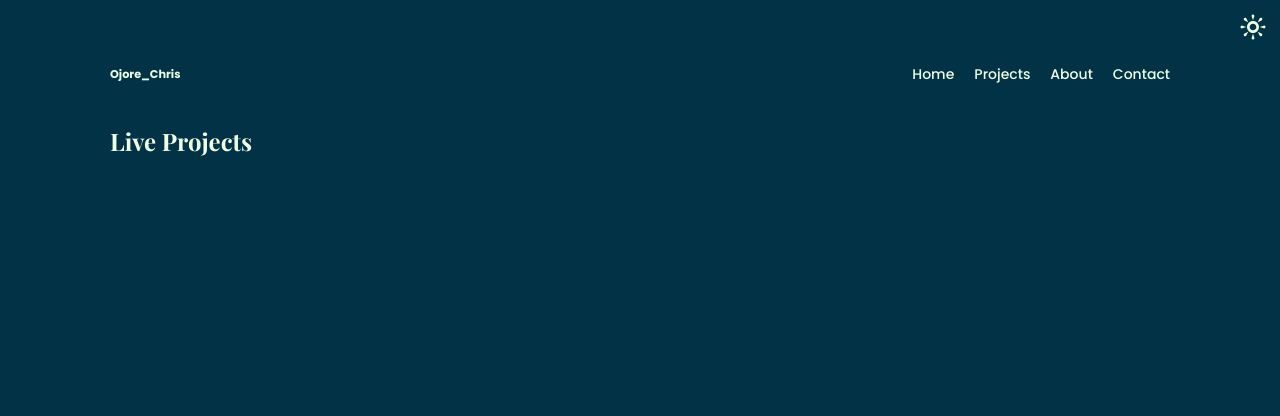
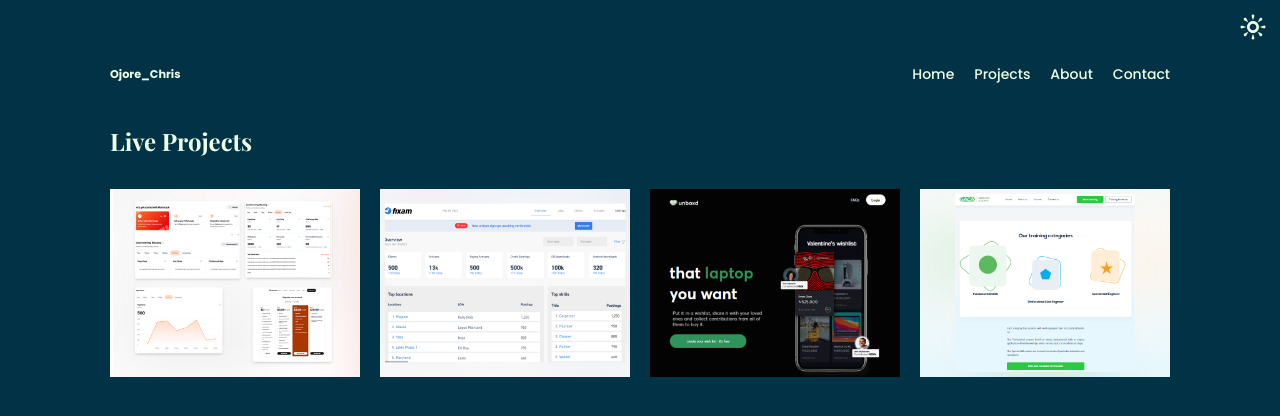
Before and after one commit to creasedigital/crease-portfolio, a React (Vite) app: page /projects in a window 1280 px wide. Shown: the top 416 px of the page. Built offline with nearby package versions, Linux system fonts and the light colour scheme; a web font is replaced by a local one.

Commit message:
modal added

```diff
--- a/package.json
+++ b/package.json
@@ -12,6 +12,7 @@
     "@chakra-ui/react": "^2.3.2",
     "@emotion/react": "^11",
     "@emotion/styled": "^11",
+    "@types/react-modal": "^3.13.1",
     "@types/react-router-dom": "^5.3.3",
     "aos": "^2.3.4",
     "framer-motion": "^6",
@@ -19,6 +20,7 @@
     "react-dom": "^18.2.0",
     "react-icons": "^4.4.0",
     "react-intersection-observer": "^9.4.0",
+    "react-modal": "^3.15.1",
     "react-router-dom": "^6.3.0",
     "react-tsparticles": "^2.3.1",
     "tsparticles": "^2.3.2",
--- a/src/main.tsx
+++ b/src/main.tsx
@@ -9,7 +9,12 @@ import { theme } from "./theme/BaseTheme";
 import { GlobalStyles } from "./theme/GlobalStyles";
 import { Global } from "@emotion/react";
 
-ReactDOM.createRoot(document.getElementById("root") as HTMLElement).render(
+const container = document.getElementById("root");
+if (!container) throw new Error("Failed to find the root element");
+const root = ReactDOM.createRoot(container);
+
+// ReactDOM.createRoot(document.getElementById("root") as HTMLElement).render(
+root.render(
 	<React.StrictMode>
 		<Suspense fallback={<Spinner />}>
 			<ChakraProvider theme={theme}>
--- a/src/views/Projects/index.tsx
+++ b/src/views/Projects/index.tsx
@@ -1,8 +1,63 @@
-import { Flex, Box, Image, Heading } from "@chakra-ui/react";
+import { useState } from "react";
+import ReactDOM from "react-dom";
+import { Flex, Box, Image, Heading, useColorMode } from "@chakra-ui/react";
+import { liveProjects, sideProjects } from "data";
+import ReactModal from "react-modal";
+import MAINSTACK from "assets/imgs/1_mainstack.jpg";
+import FIXAM from "assets/imgs/2_fixam.jpg";
+import UNBOXD from "assets/imgs/3_unboxd.jpg";
+import GACA from "assets/imgs/4_gaca.jpg";
+import ADROSOL from "assets/imgs/s1_adrosol.jpg";
+import DASHBOARD from "assets/imgs/s2_dashboard.jpg";
+import CLOUDBANK from "assets/imgs/s3_cloudbank.jpg";
+import GITHUBUSER from "assets/imgs/s4_github.jpg";
+import Colors from "constants/Colors";
+import "./styles.css";
+
+const customStyles = {
+	content: {
+		top: "50%",
+		left: "50%",
+		right: "auto",
+		bottom: "auto",
+		marginRight: "-50%",
+		transform: "translate(-50%, -50%)",
+	},
+};
+
+// Make sure to bind modal to your appElement (https://reactcommunity.org/react-modal/accessibility/)
+ReactModal.setAppElement("#root");
 
 const Projects = () => {
+	const {
+		cLightBg,
+		cLightBlue,
+		cDarkBg,
+		cDarkGrey,
+		cBlue,
+		cGreen,
+		cLightGreen,
+	} = Colors;
+	const { colorMode } = useColorMode();
+
+	let subtitle: any;
+	const [modalIsOpen, setIsOpen] = useState(false);
+
+	function openModal() {
+		setIsOpen(true);
+	}
+
+	function afterOpenModal() {
+		// references are now sync'd and can be accessed.
+		// subtitle.style.backgroundColor = cDarkGrey;
+	}
+
+	function closeModal() {
+		setIsOpen(false);
+	}
+
 	return (
-		<Flex alignItems="center" flexDir={{ base: "column", md: "row" }}>
+		<>
 			<Heading
 				fontSize={{ base: "2rem", sm: "2.4rem" }}
 				lineHeight={{ base: "2.4rem", sm: "3.2rem" }}
@@ -11,8 +66,37 @@ const Projects = () => {
 			>
 				Live Projects
 			</Heading>
-			<Box>{}</Box>
-		</Flex>
+			<Flex
+				alignItems="center"
+				flexDir={{ base: "column", md: "row" }}
+				gap="2rem"
+			>
+				<Box>
+					<Image src={MAINSTACK} alt="project" onClick={openModal} />
+				</Box>
+				<Box>
+					<Image src={FIXAM} alt="project" />
+				</Box>
+				<Box>
+					<Image src={UNBOXD} alt="project" />
+				</Box>
+				<Box>
+					<Image src={GACA} alt="project" />
+				</Box>
+			</Flex>
+			<ReactModal
+				isOpen={modalIsOpen}
+				onAfterOpen={afterOpenModal}
+				onRequestClose={closeModal}
+				style={customStyles}
+				contentLabel="Project Modal"
+			>
+				<h2 ref={(_subtitle) => (subtitle = _subtitle)}>Hello</h2>
+				<Box>
+					<Heading color="black">Project Name</Heading>
+				</Box>
+			</ReactModal>
+		</>
 	);
 };
 export default Projects;
--- /dev/null
+++ b/src/views/Projects/styles.css
@@ -0,0 +1,19 @@
+.ReactModal__Overlay {
+	background: rgba(34, 36, 44, 0.5) !important;
+	backdrop-filter: blur(20px);
+	display: flex;
+	justify-content: center;
+	align-items: center;
+	z-index: 2000;
+}
+
+.ReactModal__Content--after-open {
+	overflow-y: scroll !important;
+	max-height: 80%;
+	-ms-overflow-style: none; /* Internet Explorer 10+ */
+	scrollbar-width: none; /* Firefox */
+}
+
+.ReactModal__Content--after-open::-webkit-scrollbar {
+	display: none; /* Safari and Chrome */
+}
```
Also changed, not shown: 1 other file (tests, documents, lock files or other folders).
